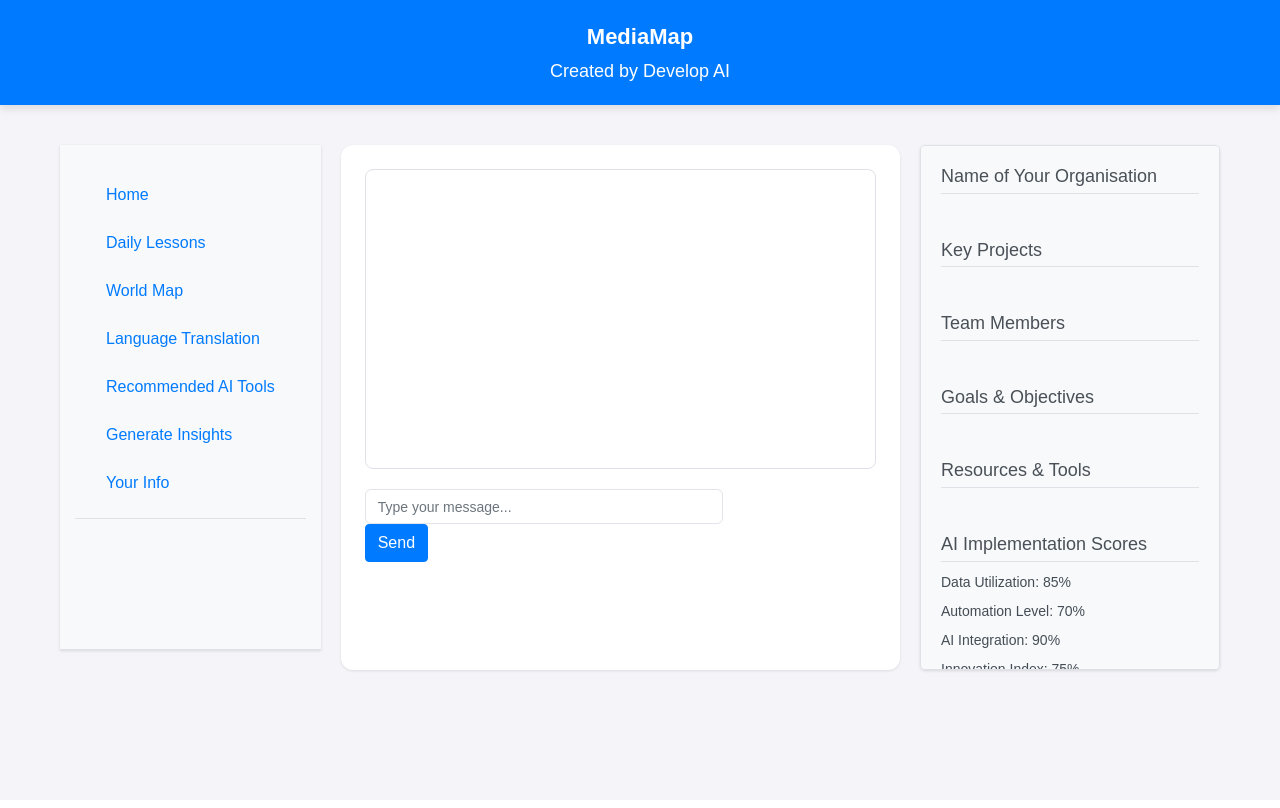
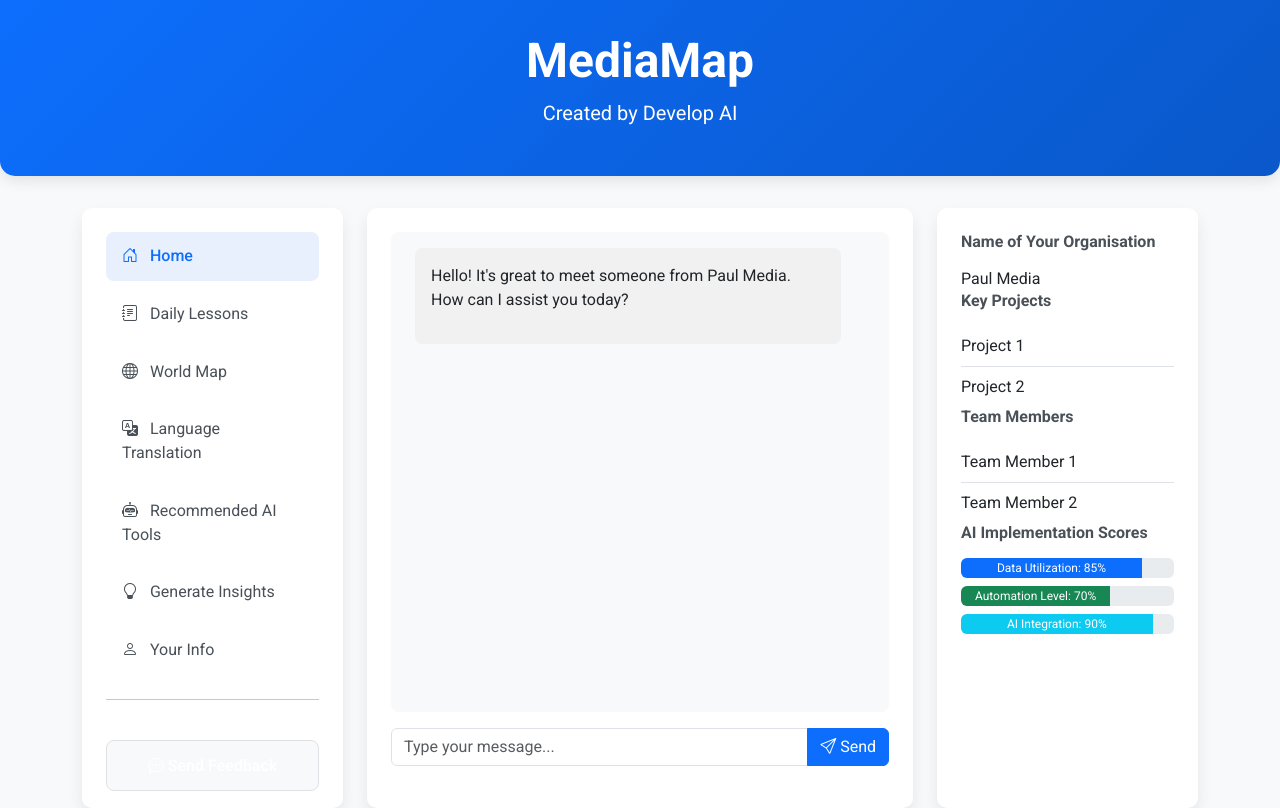
Before and after one commit to pauldevelopai/mediamap3, a Flask app: template templates/index.html in a window 1280 px wide. Before the commit the page ends 673 px from the top, so only its background shows below. Run offline with Flask 3, Linux system fonts and the light colour scheme; the template is opened without the code that fills it, so the values that code supplies are empty; some libraries are stand-ins or nearby versions.

Commit message:
looks better

```diff
--- a/templates/index.html
+++ b/templates/index.html
@@ -2,194 +2,195 @@
 <html>
 <head>
     <title>MediaMap</title>
-    <link rel="stylesheet" href="{{ url_for('static', filename='style.css') }}">
-    <!-- Add Bootstrap CSS -->
-    <link href="https://stackpath.bootstrapcdn.com/bootstrap/4.5.2/css/bootstrap.min.css" rel="stylesheet">
+    <!-- Updated Bootstrap CSS -->
+    <link href="https://cdn.jsdelivr.net/npm/bootstrap@5.3.2/dist/css/bootstrap.min.css" rel="stylesheet">
+    <script src="https://cdn.jsdelivr.net/npm/bootstrap@5.3.2/dist/js/bootstrap.bundle.min.js"></script>
+    <link rel="stylesheet" href="https://cdn.jsdelivr.net/npm/bootstrap-icons@1.11.2/font/bootstrap-icons.min.css">
     <style>
         body {
-            font-family: Arial, sans-serif;
-            background-color: #f4f4f9;
-            margin: 0;
-            padding: 0;
-            font-size: 16px;
+            font-family: 'Roboto', sans-serif;
+            background-color: #f8f9fa;
         }
         .banner {
-            background-color: #007bff;
+            background: linear-gradient(135deg, #0d6efd, #0a58ca);
             color: #fff;
-            width: 100%;
-            padding: 20px 0;
-            text-align: center;
-            font-size: 22px;
-            font-weight: bold;
-            box-shadow: 0 4px 8px rgba(0, 0, 0, 0.1);
-            margin-bottom: 20px;
-        }
-        .banner-subtitle {
-            font-size: 18px;
-            font-weight: normal;
-            margin-top: 5px;
-        }
-        .main-container {
-            display: flex;
-            max-width: 1200px;
-            margin: 0 auto;
-            gap: 20px;
-            padding: 20px;
-        }
-        .content {
-            flex: 1;
-            min-width: 0;
+            padding: 2rem 0;
+            margin-bottom: 2rem;
+            border-radius: 0 0 15px 15px;
+            box-shadow: 0 4px 15px rgba(0, 0, 0, 0.1);
         }
         .sidebar {
-            width: 300px;
-            background: #f8f9fa;
-            padding: 20px;
-            border-radius: 5px;
+            background-color: white;
+            border-radius: 10px;
+            padding: 1.5rem;
+            box-shadow: 0 0.5rem 1rem rgba(0, 0, 0, 0.08);
+            height: calc(100vh - 200px);
+            overflow-y: auto;
+        }
+        .content-area {
+            background-color: white;
+            border-radius: 10px;
+            padding: 1.5rem;
+            box-shadow: 0 0.5rem 1rem rgba(0, 0, 0, 0.08);
+            height: calc(100vh - 200px);
+        }
+        .nav-link {
+            padding: 0.8rem 1rem;
+            margin-bottom: 0.5rem;
+            border-radius: 8px;
+            transition: all 0.3s;
+            color: #495057;
+        }
+        .nav-link:hover {
+            background-color: #f1f8ff;
+            color: #0d6efd;
+        }
+        .nav-link.active {
+            background-color: #e8f0fe;
+            color: #0d6efd;
+            font-weight: 500;
+        }
+        .nav-link i {
+            margin-right: 8px;
+        }
+        .chat-messages {
+            height: calc(100vh - 320px);
+            overflow-y: auto;
+            padding: 1rem;
+            border-radius: 8px;
+            background-color: #f8f9fa;
+            margin-bottom: 1rem;
+        }
+        .message {
+            margin-bottom: 1rem;
+            padding: 1rem;
+            border-radius: 8px;
+        }
+        .user-message {
+            background-color: #e8f0fe;
+            margin-left: 2rem;
+            margin-right: 0.5rem;
+        }
+        .assistant-message {
+            background-color: #f1f1f1;
+            margin-right: 2rem;
+            margin-left: 0.5rem;
+        }
+        .feedback-btn {
+            padding: 0.8rem 1rem;
+            border-radius: 8px;
+            background-color: #f8f9fa;
             border: 1px solid #dee2e6;
-            height: 525px;
-            overflow-y: auto;
-            position: sticky;
-            top: 20px;
+            width: 100%;
+            margin-top: 1.5rem;
+            font-weight: 500;
+            transition: all 0.3s;
         }
-        .sidebar-section {
-            margin-bottom: 20px;
+        .feedback-btn:hover {
+            background-color: #0d6efd;
+            color: white;
         }
         .sidebar-section h3 {
-            font-size: 18px;
+            font-size: 1rem;
+            font-weight: 600;
             color: #495057;
-            border-bottom: 1px solid #dee2e6;
-            padding-bottom: 5px;
-            margin-bottom: 10px;
-        }
-        .refresh-btn {
-            width: 100%;
-            padding: 8px;
-            background-color: #6c757d;
-            color: white;
-            border: none;
-            border-radius: 4px;
-            cursor: pointer;
-            margin-top: 10px;
-        }
-        .refresh-btn:hover {
-            background-color: #5a6268;
-        }
-        .nav-links {
-            background-color: #f8f9fa;
-            padding: 15px;
-            border-bottom: 1px solid #dee2e6;
-            margin-bottom: 20px;
-        }
-        .nav-link {
-            color: #007bff;
-            text-decoration: none;
-            font-size: 16px;
-        }
-        .nav-link:hover {
-            text-decoration: underline;
-        }
-        .chat-messages {
-            height: 300px;
-            overflow-y: auto;
-            border: 1px solid #dee2e6;
-            padding: 10px;
-            background-color: #ffffff;
+            margin-bottom: 1rem;
         }
     </style>
+    <!-- Google Fonts -->
+    <link href="https://fonts.googleapis.com/css2?family=Roboto:wght@300;400;500;700&display=swap" rel="stylesheet">
 </head>
 <body>
-    <div class="banner">
-        MediaMap
-        <div class="banner-subtitle">Created by Develop AI</div>
+    <div class="banner text-center">
+        <h1 class="display-5 fw-bold">MediaMap</h1>
+        <p class="fs-5">Created by Develop AI</p>
     </div>
-    <div class="main-container">
-        <nav class="nav-bar">
-            <div class="nav-links">
-                <a href="/" class="nav-link">Home</a>
-                <a href="/lessons-page" class="nav-link">Daily Lessons</a>
-                <a href="/map" class="nav-link">World Map</a>
-                <a href="/translate" class="nav-link">Language Translation</a>
-                <a href="/recommended-ai-tools" class="nav-link">Recommended AI Tools</a>
-                <a href="/generate-insights" class="nav-link">Generate Insights</a>
-                <a href="/your-info" class="nav-link">Your Info</a>
-            </div>
-        </nav>
-        <div class="content">
-            <div id="chat-messages" class="chat-messages"></div>
-            <div class="chat-input">
-                <input type="text" id="chat-input" class="form-control" placeholder="Type your message...">
-                <button class="btn btn-primary" onclick="sendMessage()">Send</button>
-            </div>
-        </div>
-        <div class="sidebar">
-            <div class="sidebar-sections">
-                <div class="sidebar-section">
-                    <h3>Name of Your Organisation</h3>
-                    <div id="org-overview"></div>
-                </div>
-                <div class="sidebar-section">
-                    <h3>Key Projects</h3>
-                    <div id="org-projects"></div>
-                </div>
-                <div class="sidebar-section">
-                    <h3>Team Members</h3>
-                    <div id="org-team"></div>
-                </div>
-                <div class="sidebar-section">
-                    <h3>Goals & Objectives</h3>
-                    <div id="org-goals"></div>
-                </div>
-                <div class="sidebar-section">
-                    <h3>Resources & Tools</h3>
-                    <div id="org-resources"></div>
-                </div>
-                <div class="sidebar-section">
-                    <h3>AI Implementation Scores</h3>
-                    <ul id="ai-scores">
-                        <li>Data Utilization: <span id="data-utilization-score">85%</span></li>
-                        <li>Automation Level: <span id="automation-level-score">70%</span></li>
-                        <li>AI Integration: <span id="ai-integration-score">90%</span></li>
-                        <li>Innovation Index: <span id="innovation-index-score">75%</span></li>
-                    </ul>
+
+    <div class="container">
+        <div class="row g-4">
+            <!-- Left Sidebar -->
+            <div class="col-md-3">
+                <div class="sidebar">
+                    <nav class="d-flex flex-column">
+                        <a href="/" class="nav-link active"><i class="bi bi-house-door"></i> Home</a>
+                        <a href="/lessons-page" class="nav-link"><i class="bi bi-journal-text"></i> Daily Lessons</a>
+                        <a href="/map" class="nav-link"><i class="bi bi-globe"></i> World Map</a>
+                        <a href="/translate" class="nav-link"><i class="bi bi-translate"></i> Language Translation</a>
+                        <a href="/recommended-ai-tools" class="nav-link"><i class="bi bi-robot"></i> Recommended AI Tools</a>
+                        <a href="/generate-insights" class="nav-link"><i class="bi bi-lightbulb"></i> Generate Insights</a>
+                        <a href="/your-info" class="nav-link"><i class="bi bi-person"></i> Your Info</a>
+                    </nav>
+                    <hr>
+                    <a href="/feedback" class="btn btn-primary feedback-btn">
+                        <i class="bi bi-chat-dots"></i> Send Feedback
+                    </a>
                 </div>
             </div>
-            <div class="sidebar-footer">
-                <button onclick="updateOrgInfo(true)" class="refresh-btn">
-                    Refresh Organization Info
-                </button>
+
+            <!-- Main Content -->
+            <div class="col-md-6">
+                <div class="content-area">
+                    <div id="chat-messages" class="chat-messages">
+                        <!-- Example messages -->
+                        <div class="message assistant-message">
+                            <p>Hello! It's great to meet someone from Paul Media. How can I assist you today?</p>
+                        </div>
+                    </div>
+                    <div class="input-group">
+                        <input type="text" id="chat-input" class="form-control" placeholder="Type your message...">
+                        <button class="btn btn-primary" onclick="sendMessage()">
+                            <i class="bi bi-send"></i> Send
+                        </button>
+                    </div>
+                </div>
+            </div>
+
+            <!-- Right Sidebar -->
+            <div class="col-md-3">
+                <div class="sidebar">
+                    <div class="sidebar-section">
+                        <h3>Name of Your Organisation</h3>
+                        <div id="org-overview">Paul Media</div>
+                    </div>
+                    <div class="sidebar-section">
+                        <h3>Key Projects</h3>
+                        <div id="org-projects">
+                            <ul class="list-group list-group-flush">
+                                <li class="list-group-item px-0">Project 1</li>
+                                <li class="list-group-item px-0">Project 2</li>
+                            </ul>
+                        </div>
+                    </div>
+                    <div class="sidebar-section">
+                        <h3>Team Members</h3>
+                        <div id="org-team">
+                            <ul class="list-group list-group-flush">
+                                <li class="list-group-item px-0">Team Member 1</li>
+                                <li class="list-group-item px-0">Team Member 2</li>
+                            </ul>
+                        </div>
+                    </div>
+                    <div class="sidebar-section">
+                        <h3>AI Implementation Scores</h3>
+                        <div class="progress mb-2" style="height: 20px;">
+                            <div class="progress-bar" role="progressbar" style="width: 85%;" aria-valuenow="85" aria-valuemin="0" aria-valuemax="100">Data Utilization: 85%</div>
+                        </div>
+                        <div class="progress mb-2" style="height: 20px;">
+                            <div class="progress-bar bg-success" role="progressbar" style="width: 70%;" aria-valuenow="70" aria-valuemin="0" aria-valuemax="100">Automation Level: 70%</div>
+                        </div>
+                        <div class="progress mb-2" style="height: 20px;">
+                            <div class="progress-bar bg-info" role="progressbar" style="width: 90%;" aria-valuenow="90" aria-valuemin="0" aria-valuemax="100">AI Integration: 90%</div>
+                        </div>
+                    </div>
+                </div>
             </div>
         </div>
     </div>
 
+    <script src="https://code.jquery.com/jquery-3.7.1.min.js"></script>
+    <script src="https://cdn.jsdelivr.net/npm/sweetalert2@11"></script>
+
     <script>
-        function analyzeMedia() {
-            const mediaUrl = document.getElementById('mediaUrl').value;
-            const results = document.getElementById('results');
-
-            results.innerHTML = 'Analyzing...';
-
-            fetch('/analyze', {
-                method: 'POST',
-                headers: {
-                    'Content-Type': 'application/json',
-                },
-                body: JSON.stringify({ media_url: mediaUrl })
-            })
-            .then(response => response.json())
-            .then(data => {
-                if (data.success) {
-                    results.innerHTML = `<pre>${data.analysis}</pre>`;
-                } else {
-                    results.innerHTML = `Error: ${data.error}`;
-                }
-            })
-            .catch(error => {
-                results.innerHTML = `Error: ${error}`;
-            });
-        }
-
-        let currentChatId = null;
-
         function sendMessage() {
             const input = document.getElementById('chat-input');
             const message = input.value.trim();
@@ -231,14 +232,51 @@
             chatMessages.scrollTop = chatMessages.scrollHeight;
         }
 
-        // Add event listener for Enter key
+        // Keep existing JavaScript functions
+        let currentChatId = null;
+
         document.getElementById('chat-input').addEventListener('keypress', function(e) {
             if (e.key === 'Enter') {
                 sendMessage();
             }
         });
 
-        // Add function to load chat history
+        function updateOrgInfo(refresh = false) {
+            const url = refresh ? '/synthesize?refresh=true' : '/synthesize';
+            fetch(url)
+                .then(response => response.json())
+                .then(data => {
+                    if (data.success) {
+                        // Update each section
+                        document.getElementById('org-overview').innerHTML =
+                            formatSection(data.org_info.Organization_Overview);
+                        document.getElementById('org-projects').innerHTML =
+                            formatSection(data.org_info.Key_Projects);
+                        document.getElementById('org-team').innerHTML =
+                            formatSection(data.org_info.Team_Members);
+                        // Additional sections as needed
+                    } else {
+                        console.error('Error updating organization info:', data.error);
+                    }
+                })
+                .catch(error => console.error('Error:', error));
+        }
+
+        function formatSection(content) {
+            if (Array.isArray(content)) {
+                return '<ul class="list-group list-group-flush">' +
+                    content.map(item => `<li class="list-group-item px-0">${item}</li>`).join('') +
+                    '</ul>';
+            }
+            return content;
+        }
+
+        // Load chat history and organization info on page load
+        document.addEventListener('DOMContentLoaded', function() {
+            loadChatHistory();
+            updateOrgInfo();
+        });
+
         function loadChatHistory() {
             fetch('/chats')
             .then(response => response.json())
@@ -256,103 +294,6 @@
                 }
             });
         }
-
-        function updateOrgInfo(refresh = false) {
-            const url = refresh ? '/synthesize?refresh=true' : '/synthesize';
-            fetch(url)
-                .then(response => response.json())
-                .then(data => {
-                    if (data.success) {
-                        // Update each section
-                        document.getElementById('org-overview').innerHTML =
-                            formatSection(data.org_info.Organization_Overview);
-                        document.getElementById('org-projects').innerHTML =
-                            formatSection(data.org_info.Key_Projects);
-                        document.getElementById('org-team').innerHTML =
-                            formatSection(data.org_info.Team_Members);
-                        document.getElementById('org-goals').innerHTML =
-                            formatSection(data.org_info.Goals_Objectives);
-                        document.getElementById('org-resources').innerHTML =
-                            formatSection(data.org_info.Resources_Tools);
-                        // Update AI scores
-                        document.getElementById('data-utilization-score').textContent = data.ai_scores.Data_Utilization;
-                        document.getElementById('automation-level-score').textContent = data.ai_scores.Automation_Level;
-                        document.getElementById('ai-integration-score').textContent = data.ai_scores.AI_Integration;
-                        document.getElementById('innovation-index-score').textContent = data.ai_scores.Innovation_Index;
-                    } else {
-                        console.error('Error updating organization info:', data.error);
-                    }
-                })
-                .catch(error => console.error('Error:', error));
-        }
-
-        function formatSection(content) {
-            if (Array.isArray(content)) {
-                return '<ul>' + content.map(item => `<li>${item}</li>`).join('') + '</ul>';
-            }
-            return content;
-        }
-
-        // Update org info after each chat message
-        const originalSendMessage = sendMessage;
-        sendMessage = async function() {
-            await originalSendMessage();
-            updateOrgInfo();
-        };
-
-        // Initial load of org info
-        document.addEventListener('DOMContentLoaded', function() {
-            loadChatHistory();
-            updateOrgInfo();
-        });
-
-        // Add Fact Function
-        function addFact() {
-            const factInput = document.getElementById('fact-input');
-            const fact = factInput.value.trim();
-
-            if (fact) {
-                fetch('/add-fact', {
-                    method: 'POST',
-                    headers: {
-                        'Content-Type': 'application/json'
-                    },
-                    body: JSON.stringify({ fact: fact })
-                })
-                .then(response => response.json())
-                .then(data => {
-                    if (data.success) {
-                        factInput.value = '';
-                        updateOrgInfo();  // Refresh the sidebar to show new fact
-                    }
-                })
-                .catch(error => console.error('Error:', error));
-            }
-        }
-
-        // Generate Analysis Function
-        function generateAnalysis() {
-            const analysisInput = document.getElementById('analysis-input');
-            const content = analysisInput.value.trim();
-
-            if (content) {
-                fetch('/analyze-chat', {
-                    method: 'POST',
-                    headers: {
-                        'Content-Type': 'application/json'
-                    },
-                    body: JSON.stringify({ message: content })
-                })
-                .then(response => response.json())
-                .then(data => {
-                    if (data.success) {
-                        appendMessage('Analysis: ' + data.analysis);
-                        analysisInput.value = '';
-                    }
-                })
-                .catch(error => console.error('Error:', error));
-            }
-        }
     </script>
 </body>
 </html>
```
Also changed, not shown: instance/media_analysis.db.
